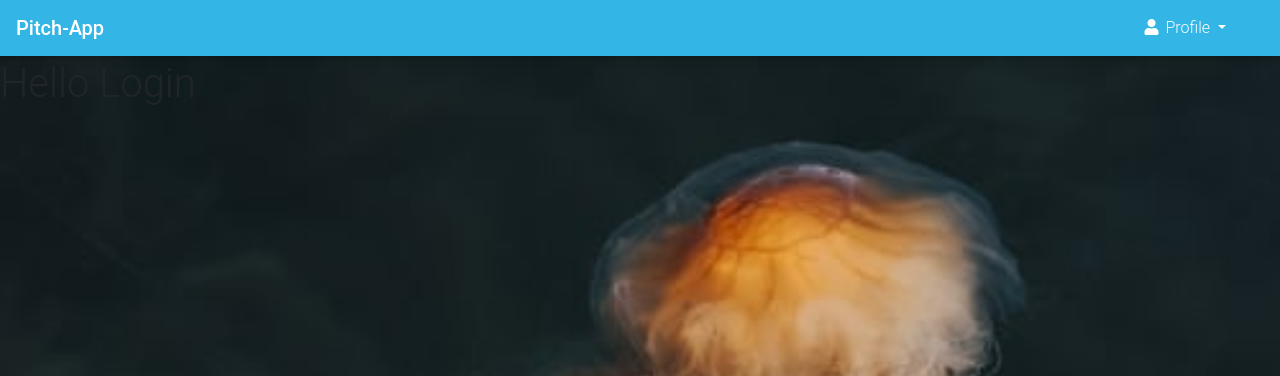
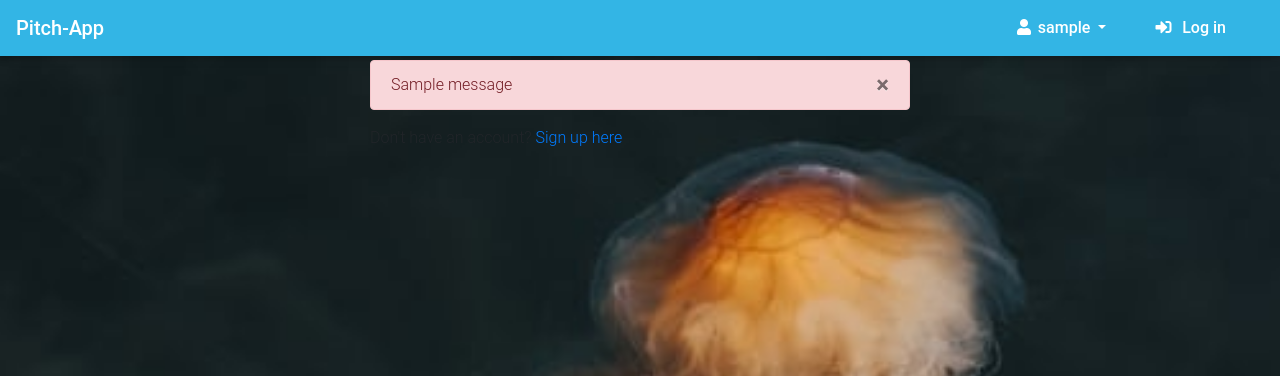
Before and after one commit to wangechimk/pitch-app, a Flask app: template app/templates/auth/login.html in a window 1280 px wide. Shown: the top 376 px of the page. Run offline with Flask 2, Linux system fonts and the light colour scheme; a user stored in the database is signed in; tables that the repository leaves empty hold one stand-in row (values such as "Sample post"); the template is opened without the code that fills it: values that come from a table or form of the project are taken from there, most other values are stand-ins (such as "Sample title", 1, 10 or a date in 2020); one stand-in notice (Sample message) is shown; some libraries are stand-ins or nearby versions.

Commit message:
add login template

```diff
--- a/app/auth/forms.py
+++ b/app/auth/forms.py
@@ -24,7 +24,7 @@
 
 
 class LoginForm(FlaskForm):
-    email = StringField('Your Email Address', validators=[Required()])
+    username = StringField('Username', validators=[Required()])
     password = PasswordField('Password', validators=[Required()])
     remember = BooleanField('Remember Me!')
     submit = SubmitField('Login')
--- a/app/templates/auth/login.html
+++ b/app/templates/auth/login.html
@@ -1,5 +1,20 @@
 {% extends 'base.html' %}
 
 {% block content %}
-    <h1>Hello Login</h1>
+    <div class="container">
+    <div class="row">
+      <div class= "col-md-3"> </div>
+      <div class="col-md-6">
+      {% for message in get_flashed_messages() %}
+        <div class="alert alert-danger">
+        <button type="button" class="close" data-dismiss="alert">&times;</button>
+        {{ message }}
+        </div>
+      {% endfor %}
+      {{wtf.quick_form(loginform)}}
+      <p> Don't have an account? <a href="{{url_for('auth.signup')}}">Sign up here</a></p>
+     </div>
+     <div clas="col-md-3"> </div>
+    </div>
+</div>
 {% endblock %}
--- a/app/templates/navbar.html
+++ b/app/templates/navbar.html
@@ -7,11 +7,14 @@
         <ul class="navbar-nav ml-auto">
             <li class="nav-item dropdown">
                 <a class="nav-link dropdown-toggle" style= 'margin-right:30px' data-toggle="dropdown"aria-haspopup="true" aria-expanded="false">
-                    <i class="fas fa-user"></i> Profile </a>
+                 <i class="fas fa-user"></i>&nbsp;<strong>{{current_user.username}}</strong> </a>
                 <div class="dropdown-menu dropdown-menu-right dropdown-info" aria-labelledby="navbarDropdownMenuLink-4">
                     <a class="dropdown-item" href="#"><i class="far fa-user"></i>&nbsp;My account</a>
-                    <a class="dropdown-item" href="#"><i class="fas fa-sign-out-alt"></i>&nbsp;Log out</a>
+                    <a class="dropdown-item" href="{{url_for('auth.logout')}}"><i class="fas fa-sign-out-alt"></i>&nbsp; Log out</a>
                 </div>
+            </li>
+            <li class="nav-item">
+                <a style= 'margin-right:30px' class="nav-link" href="{{url_for('auth.login')}}"><i class="fas fa-sign-in-alt"></i>&nbsp; <strong>Log in</strong></a>
             </li>
         </ul>
     </div>
```
Also changed, not shown: app/auth/views.py (+11 -4 lines), app/models.py (+11 -6 lines).
